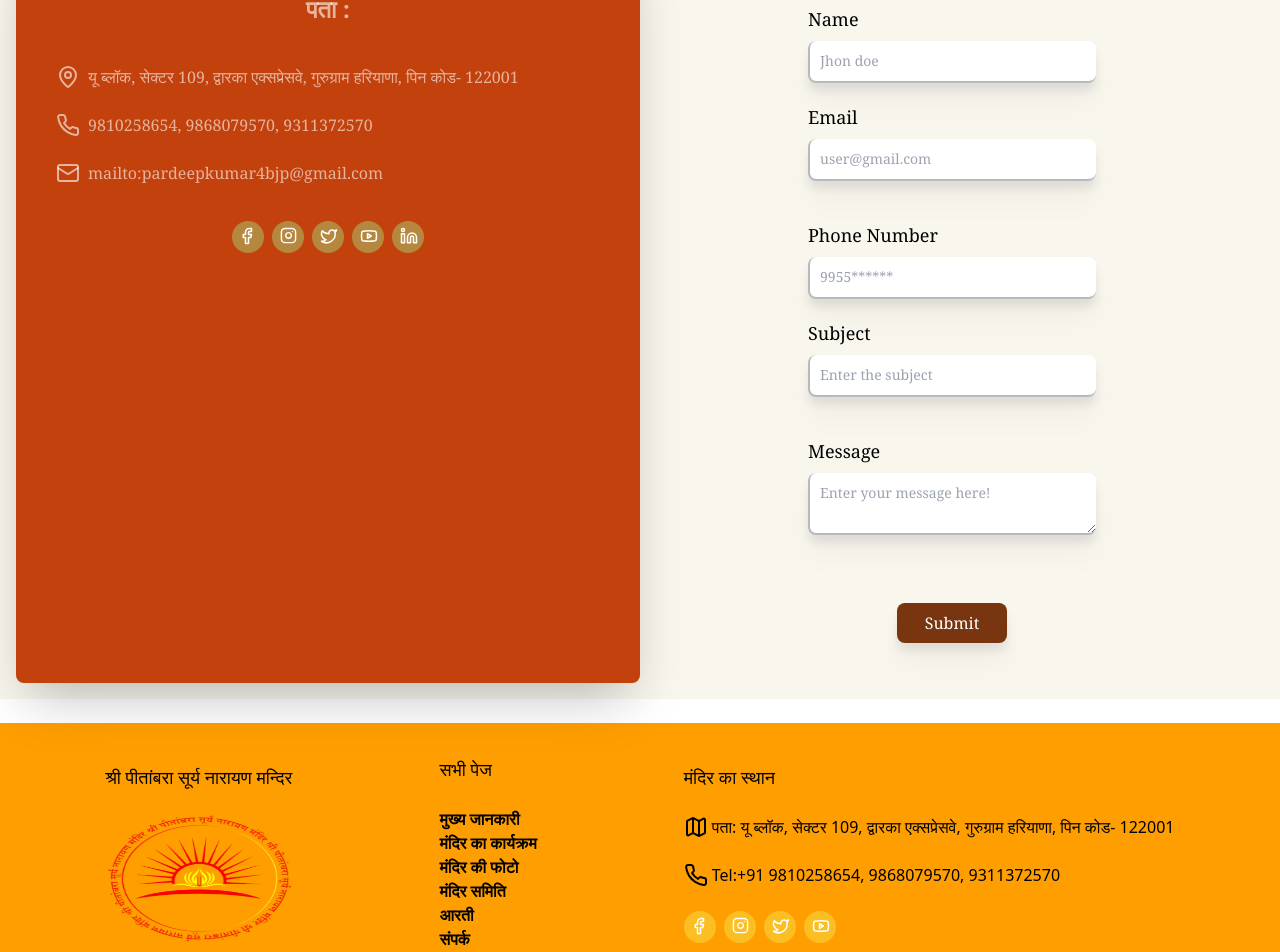
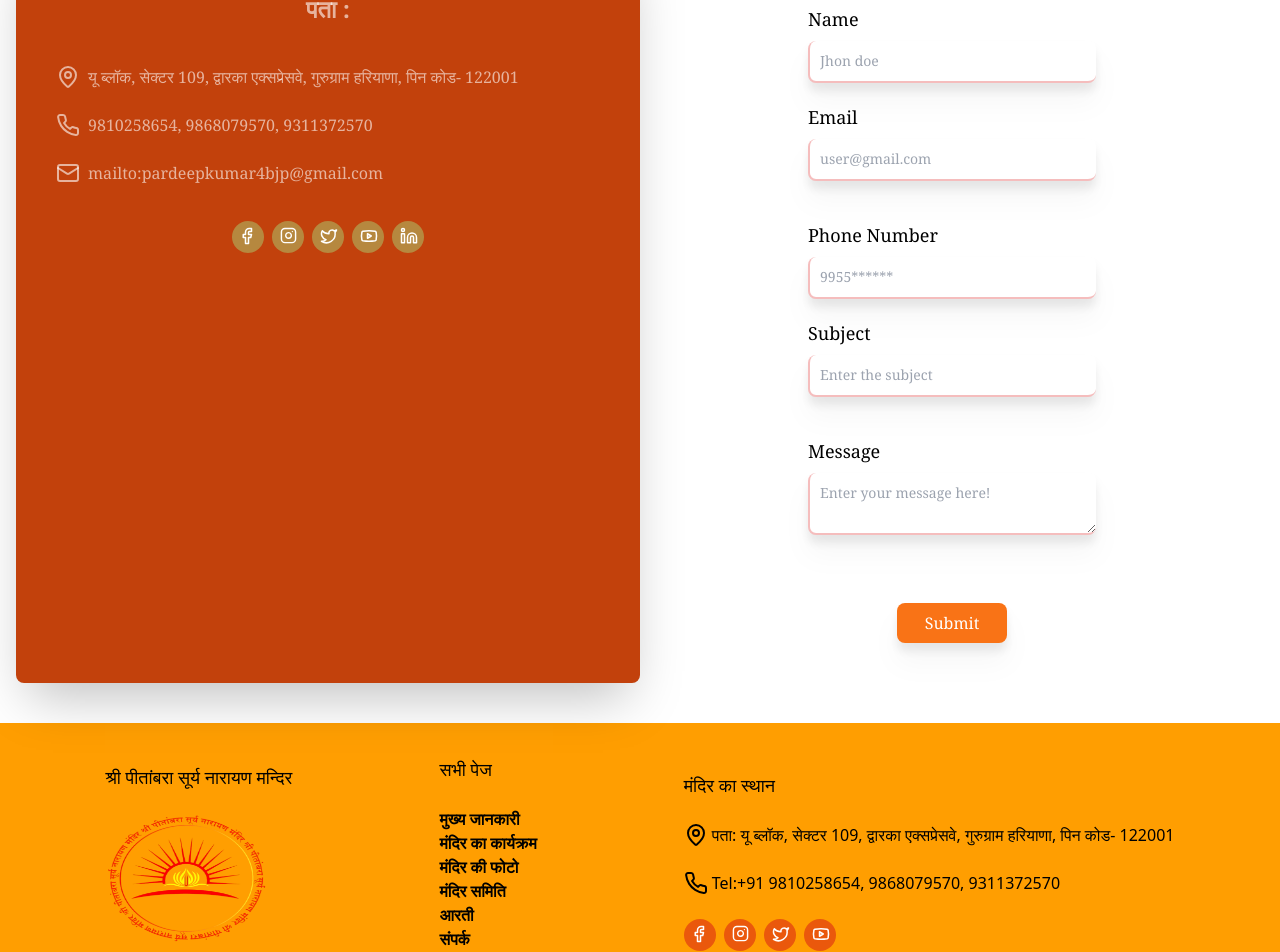
Before and after one commit to Akanksha4127/Pitambra, a React (Vite) app: page /contact in a window 1280 px wide. Shown: the part 1019-1971 px from the top of the page. Built offline with nearby package versions, Linux system fonts and the light colour scheme.

Commit message:
fixing bugs

```diff
--- a/src/Component/Button.jsx
+++ b/src/Component/Button.jsx
@@ -6,7 +6,7 @@ const ButtonWrapper = ({ onClick, children, type = "button" }) => {
       <button
         type={type}
         onClick={onClick}
-        className="px-4 py-2 rounded-2xl bg-dark-blue text-white drop-shadow-xl hover:scale-105 hover:drop-shadow-2xl transition duration-150 ease-in-out"
+        className=" py-2 rounded-lg  bg-dark-blue text-white drop-shadow-xl hover:scale-105 hover:drop-shadow-2xl transition duration-150 ease-in-out"
       >
         {children}
       </button>
--- a/src/Component/Footer.jsx
+++ b/src/Component/Footer.jsx
@@ -1,15 +1,15 @@
 import React from 'react'
 import { Link, NavLink, useNavigate } from "react-router-dom";
 import { logo, Navigation } from '../Constant/header';
-import {Map, Phone, Instagram, Facebook, Twitter, Youtube} from "lucide-react"
+import {Map, Phone, Instagram, Facebook, Twitter, Youtube, MapPin} from "lucide-react"
 
 function Footer() {
   return (
     <div className="footer ">
       <div className="lg:flex justify-around items-center h-fit p-8 w-full bg-[#FF9E01]">
-        <div className="logo flex flex-col gap-6 ">
+        <div className="logo flex flex-col  justify-center gap-6 ">
           <h1 className="text-lg">श्री पीतांबरा सूर्य नारायण मन्दिर</h1>
-          <img src={logo} alt="" className="h-60 lg:h-32" />
+          <img src={logo} alt="" className="h-32 w-40  lg:h-32" />
         </div>
         <div className="links flex flex-col  gap-6  ">
           <h1 className="text-lg ">सभी पेज</h1>
@@ -24,9 +24,9 @@ function Footer() {
           </div>
         </div>
         <div className="Address flex flex-col  gap-6">
-          <h1 className="text-lg">मंदिर का स्थान</h1>
+          <h1 className="text-lg mt-4">मंदिर का स्थान</h1>
           <div className="address flex gap-1">
-            <Map />
+            <MapPin />
             <p>
               पता: यू ब्लॉक, सेक्टर 109, द्वारका एक्सप्रेसवे, गुरुग्राम हरियाणा,
               पिन कोड- 122001
@@ -39,7 +39,7 @@ function Footer() {
 
           <div className="SocialLinks  ">
             <ul className="flex  gap-2  ">
-              <li className="h-8 w-8 rounded-full text-black bg-amber-400 hover:scale-105 transition duration-200 ease-in-out">
+              <li className="h-8 w-8 rounded-full text-black bg-orange-600 hover:scale-105 transition duration-200 ease-in-out">
                 <Link to="#" className="">
                   <Facebook
                     size={18}
@@ -48,17 +48,17 @@ function Footer() {
                   />
                 </Link>
               </li>
-              <li className="h-8 w-8 rounded-full text-black bg-amber-400 hover:scale-105 transition duration-200 ease-in-out">
+              <li className="h-8 w-8 rounded-full text-black bg-orange-600 hover:scale-105 transition duration-200 ease-in-out">
                 <Link to="#">
                   <Instagram size={17} color="white" className=" ml-2 mt-1.5" />
                 </Link>
               </li>
-              <li className="h-8 w-8 rounded-full text-black bg-amber-400 hover:scale-105 transition duration-200 ease-in-out">
+              <li className="h-8 w-8 rounded-full text-black bg-orange-600 hover:scale-105 transition duration-200 ease-in-out">
                 <Link to="#" className="">
                   <Twitter size={18} color="white" className=" ml-2 mt-1.5" />
                 </Link>
               </li>
-              <li className="h-8 w-8 rounded-full text-black bg-amber-400 hover:scale-105 transition duration-200 ease-in-out">
+              <li className="h-8 w-8 rounded-full text-black bg-orange-600 hover:scale-105 transition duration-200 ease-in-out">
                 <Link to="#" className="">
                   <Youtube size={18} color="white" className=" ml-2 mt-1.5" />
                 </Link>
--- a/src/Component/Header.jsx
+++ b/src/Component/Header.jsx
@@ -83,6 +83,7 @@ function Header() {
         <img src={logo} alt="" className="w-16 " />
       </div>
 
+
         <div className="Navigation_Container gap-8 hidden lg:flex">
           {Navigation.map((field) => {
             return (
@@ -92,11 +93,12 @@ function Header() {
             );
           })}
         </div>
-      <div className="LogIn-E-Puja flex">
-        <ButtonWrapper>Login</ButtonWrapper>
+        <div className="LogIn-E-Puja flex ">
+          {/* <ButtonWrapper>Login</ButtonWrapper> */}
           <ButtonWrapper>E-Puja</ButtonWrapper>
         </div>
       </div>
+
   );
 }
 
--- a/src/Pages/Aarti.jsx
+++ b/src/Pages/Aarti.jsx
@@ -8,7 +8,7 @@ function Aarti() {
         <img src={ArtiBanner} className=" w-full lg:h-[70vh]" />
       </div>
 
-      <section className="AArti-Gallary m-4">
+      <section className="AArti-Gallary m-4 p-6">
         <div className="img-gallary lg:flex lg:flex-wrap items-center justify-center gap-4 mt-6">
           <img
             src={GaneshArti}
--- a/src/Pages/Contact.jsx
+++ b/src/Pages/Contact.jsx
@@ -53,7 +53,7 @@ function Contact() {
   const PujariProfile = () => {
     return (
       <div>
-        <div className=" m-6 lg:flex lg:mx-10  mt-2 gap-60  justify-center items-center  text-sm text-justify ">
+        <div className=" m-6 lg:flex lg:mx-10  mt-2 gap-60  justify-center items-center  text-sm ">
           <PujariCard
             Photo={Pujari1}
             Heading={"मुख्य पुजारी"}
@@ -82,7 +82,7 @@ function Contact() {
         <PujariProfile />
       </section>
 
-      <div className="text-black lg:flex p-4 justify-center mb-6 w-full h-fit font-serif  bg-[#F9F6EE] ">
+      <div className="text-black lg:flex p-4 justify-center mb-6 w-full h-fit font-serif  ">
         <section className="ContactDetails px-4 py-4 lg:w-1/2  flex-col gap-10  laptop:m-4 rounded-lg border-black bg-orange-700 text-white text-opacity-60 shadow-2xl ">
           <h1 className="text-center m-10 text-2xl font-semibold">पता :</h1>
           <div className="Address items-center m-6 flex gap-2">
@@ -155,7 +155,7 @@ function Contact() {
                 </label>
                 <input
                   type="email"
-                  className=" border-l-2 border-b-2 backdrop-blur-xl border-gray-900/30 txt-light-brown text-sm rounded-lg block w-full p-2.5 dark:placeholder-gray-900 dark:text-black drop-shadow-xl focus:outline-none"
+                  className=" border-l-2 border-b-2 backdrop-blur-xl border-red-600/30 txt-light-brown text-sm rounded-lg block w-full p-2.5 dark:placeholder-gray-900 dark:text-black drop-shadow-xl focus:outline-none"
                   placeholder="Jhon doe"
                   name="name"
                   required
@@ -168,7 +168,7 @@ function Contact() {
                 </label>
                 <input
                   type="email"
-                  className=" border-l-2 border-b-2 backdrop-blur-xl border-gray-900/30 txt-light-brown text-sm rounded-lg block w-full p-2.5 dark:placeholder-gray-900 dark:text-black drop-shadow-xl focus:outline-none"
+                  className=" border-l-2 border-b-2 backdrop-blur-xl border-red-600/30 txt-light-brown text-sm rounded-lg block w-full p-2.5 dark:placeholder-gray-900 dark:text-black drop-shadow-xl focus:outline-none"
                   placeholder="user@gmail.com"
                   name="email"
                   required
@@ -182,7 +182,7 @@ function Contact() {
                 </label>
                 <input
                   type="number"
-                  className=" border-l-2 border-b-2 backdrop-blur-xl border-gray-900/30 txt-light-brown text-sm rounded-lg block w-full p-2.5 dark:placeholder-gray-900 dark:text-black drop-shadow-xl focus:outline-none"
+                  className=" border-l-2 border-b-2 backdrop-blur-xl border-red-600/30 txt-light-brown text-sm rounded-lg block w-full p-2.5 dark:placeholder-gray-900 dark:text-black drop-shadow-xl focus:outline-none"
                   placeholder="9955******"
                   name="phone"
                   required
@@ -195,7 +195,7 @@ function Contact() {
                 </label>
                 <input
                   type="text"
-                  className=" border-l-2 border-b-2 backdrop-blur-xl border-gray-900/30 txt-light-brown text-sm rounded-lg block w-full p-2.5 dark:placeholder-gray-900 dark:text-black drop-shadow-xl focus:outline-none"
+                  className=" border-l-2 border-b-2 backdrop-blur-xl border-red-600/30 txt-light-brown text-sm rounded-lg block w-full p-2.5 dark:placeholder-gray-900 dark:text-black drop-shadow-xl focus:outline-none"
                   placeholder="Enter the subject"
                   name="subject"
                   required
@@ -209,7 +209,7 @@ function Contact() {
               </label>
               <textarea
                 type="text"
-                className=" border-l-2 border-b-2 backdrop-blur-xl border-gray-900/30 txt-light-brown text-sm rounded-lg block w-full p-2.5 dark:placeholder-gray-900 dark:text-black drop-shadow-xl focus:outline-none"
+                className=" border-l-2 border-b-2 backdrop-blur-xl border-red-600/30 txt-light-brown text-sm rounded-lg block w-full p-2.5 dark:placeholder-gray-900 dark:text-black drop-shadow-xl focus:outline-none"
                 placeholder="Enter your message here!"
                 name="message"
                 required
@@ -221,7 +221,7 @@ function Contact() {
           <div className="submit-btn flex justify-center m-10">
             <button
               onClick={handleSubmit}
-              className=" bg-amber-900 text-white py-2 px-7 rounded-lg drop-shadow-xl hover:drop-shadow-2xl hover:bg-zinc-700 transition duration-300 hover:scale-105 "
+              className=" bg-orange-500 text-white py-2 px-7 rounded-lg drop-shadow-xl hover:drop-shadow-2xl hover:bg-zinc-700 transition duration-300 hover:scale-105 "
             >
               Submit
             </button>
--- a/src/Pages/MandirPhoto.jsx
+++ b/src/Pages/MandirPhoto.jsx
@@ -68,7 +68,7 @@ function MandirPhoto() {
           <img
             src={Dharmic}
             alt=""
-            className="lg:w-[28vw] drop-shadow-md hover:scale-105 transition duration-500 ease-linear grayscale hover:grayscale-0"
+            className="lg:w-[28vw] w-[98vw] drop-shadow-md hover:scale-105 transition duration-500 ease-linear grayscale hover:grayscale-0"
           />
         </div>
       </section>
@@ -78,7 +78,7 @@ function MandirPhoto() {
           <img
             src={NarayanMandir}
             alt=""
-            className="lg:w-[28vw] h-60 drop-shadow-md hover:scale-105 transition duration-500 ease-linear grayscale hover:grayscale-0"
+            className="lg:w-[28vw] h-60 w-[98vw] drop-shadow-md hover:scale-105 transition duration-500 ease-linear grayscale hover:grayscale-0"
           />
         </div>
         <div className="aboutImg lg:w-[40vw] lg:-mt-20">
--- a/src/Pages/MandirSamiti.jsx
+++ b/src/Pages/MandirSamiti.jsx
@@ -26,7 +26,7 @@ function MandirSamiti() {
           <h2>अजीत स्वामी</h2>
           <p>अध्यक्ष अखिल भारतीय मंदिर परिषद</p>
         </div>
-        <div className="card1 border bg-yellow-500 text-red-700 p-4 text-center h-44 w-[40vw] shadow-lg">
+        <div className="card1 border bg-yellow-500 text-red-700 p-4 text-center h-44 lg:w-[40vw] shadow-lg">
           <h1>मार्गदर्शक एवं प्रमुख सलाहकार</h1>
           <h2>
             डॉ. चन्द्रशेखर रॉय, श्री तेजदार सिंगरिया, डॉ. सुरेश आनंद, श्री पिंकी
@@ -35,7 +35,7 @@ function MandirSamiti() {
             तिवारी, श्री राजेश भारद्वाज, श्री अनिल शर्मा.
           </h2>
         </div>
-        <div className="card1 border bg-yellow-500 text-red-700 p-4 text-center h-44 w-[40vw] shadow-lg">
+        <div className="card1 border bg-yellow-500 text-red-700 p-4 text-center lg:h-44 h-fit lg:w-[40vw] shadow-lg">
           <h1>मंदिर संचालन समिति</h1>
           <h2>
             पंडित रविकांत भारद्वाज, पंडित प्रवीण शर्मा, श्री संजय अग्रवाल, श्री
```
Lines whose indentation alone changed are shown as unchanged.
